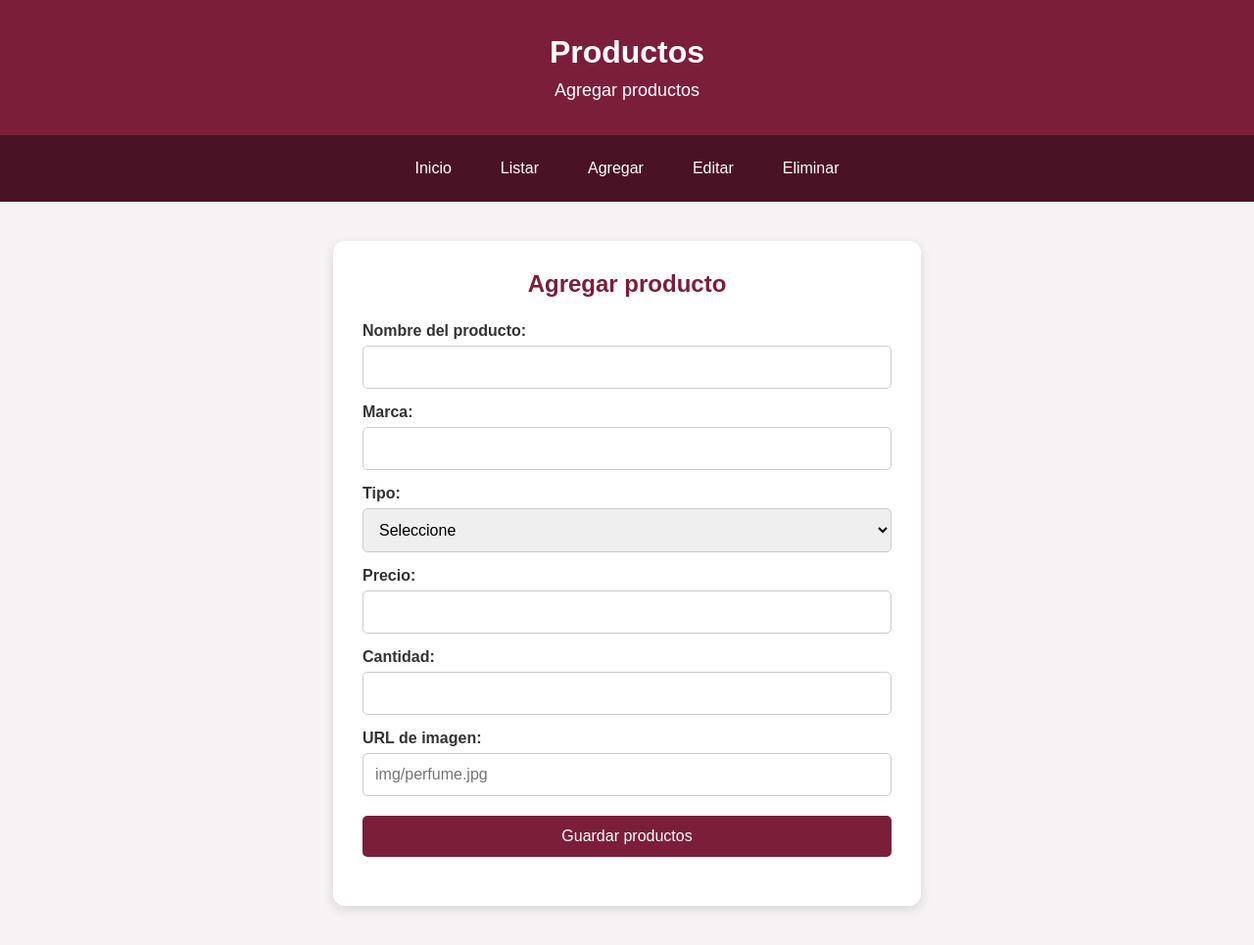
After one commit to Mike13990/base-de-datos-, a PHP site: page /agregar.php in a window 1280 px wide. The commit adds this page. Shown: the whole page at 98% size. Run offline with PHP 8.4, Linux system fonts and the light colour scheme.

Commit message:
crecion de listar agregar

```diff
--- /dev/null
+++ b/manejo de api/agregar.php
@@ -0,0 +1,80 @@
+<!DOCTYPE html>
+<html lang="es">
+<head>
+    <meta charset="UTF-8">
+    <title>Agregar productos</title>
+    <link rel="stylesheet" href="estilos.css">
+</head>
+<body>
+    <header>
+        <h1>Productos</h1>
+        <p>Agregar productos</p>
+    </header>
+    <nav>
+        <a href="index.php">Inicio</a>
+        <a href="listar.php">Listar</a>
+        <a href="agregar.php">Agregar</a>
+        <a href="editar.php">Editar</a>
+        <a href="eliminar.php">Eliminar</a>
+    </nav>
+    <main>
+        <div class="formulario">
+            <h2>Agregar producto</h2>
+            <form id="formProducto">
+                <label>Nombre del producto:</label>
+                <input type="text" id="nombre" required>
+
+                <label>Marca:</label>
+                <input type="text" id="marca" required>
+
+                <label>Tipo:</label>
+                <select id="tipo" required>
+                    <option value="">Seleccione</option>
+                    <option value="Perfume">Perfume</option>
+                    <option value="Locion">Locion</option>
+                </select>
+
+                <label>Precio:</label>
+                <input type="number" id="precio" step="0.01" required>
+
+                <label>Cantidad:</label>
+                <input type="number" id="cantidad" required>
+
+                <label>URL de imagen:</label>
+                <input type="text" id="imagen" placeholder="img/perfume.jpg" required>
+
+                <button type="submit">Guardar productos</button>
+            </form>
+            <p id="mensaje"></p>
+        </div>
+    </main>
+    <script>
+        document.getElementById("formProducto").addEventListener("submit", function(e){
+            e.preventDefault();
+
+            const producto = {
+                nombre: document.getElementById("nombre").value,
+                marca: document.getElementById("marca").value,
+                tipo: document.getElementById("tipo").value,
+                precio: document.getElementById("precio").value,
+                cantidad: document.getElementById("cantidad").value,
+                imagen: document.getElementById("imagen").value
+            };
+
+            fetch("api.php", {
+                method: "POST",
+                headers: {"Content-Type": "application/json"},
+                body: JSON.stringify(producto)
+            })
+            .then(response => response.json())
+            .then(data => {
+                document.getElementById("mensaje").innerText = data.mensaje;
+                document.getElementById("formProducto").reset();
+            })
+            .catch(error => {
+                console.error(error);
+            });
+        });
+    </script>
+</body>
+</html>
--- /dev/null
+++ b/manejo de api/estilos.css
@@ -0,0 +1,310 @@
+* {
+  margin: 0;
+  padding: 0;
+  box-sizing: border-box;
+}
+
+body {
+  font-family: Arial, sans-serif;
+  background: #f7f3f5;
+  color: #333;
+  min-height: 100vh;
+}
+
+header {
+  background: #7b1e3a;
+  color: white;
+  text-align: center;
+  padding: 35px 20px;
+}
+
+header h1 {
+  font-size: 32px;
+  margin-bottom: 10px;
+}
+
+header p {
+  font-size: 18px;
+}
+
+nav {
+  background: #4a1225;
+  display: flex;
+  justify-content: center;
+  align-items: center;
+  gap: 10px;
+  padding: 15px;
+  flex-wrap: wrap;
+}
+
+nav a {
+  color: white;
+  text-decoration: none;
+  padding: 10px 20px;
+  border-radius: 5px;
+  transition: 0.3s;
+}
+
+nav a:hover {
+  background: #a93258;
+  transform: translateY(-2px);
+}
+
+main {
+  width: 90%;
+  max-width: 1100px;
+  margin: 40px auto;
+}
+
+.bienvenida {
+  background: white;
+  padding: 35px;
+  text-align: center;
+  border-radius: 12px;
+  margin-bottom: 35px;
+  box-shadow: 0 4px 12px rgba(0, 0, 0, 0.10);
+}
+
+.bienvenida h2 {
+  color: #7b1e3a;
+  margin-bottom: 15px;
+}
+
+.bienvenida p {
+  font-size: 17px;
+}
+
+.menu-crud {
+  display: grid;
+  grid-template-columns: repeat(auto-fit, minmax(230px, 1fr));
+  gap: 25px;
+}
+
+.card {
+  background: white;
+  padding: 30px 25px;
+  text-align: center;
+  border-radius: 12px;
+  box-shadow: 0 4px 12px rgba(0, 0, 0, 0.12);
+  transition: 0.3s;
+}
+
+.card:hover {
+  transform: translateY(-8px);
+  box-shadow: 0 8px 18px rgba(0, 0, 0, 0.18);
+}
+
+.card h2 {
+  color: #7b1e3a;
+  margin-bottom: 15px;
+}
+
+.card p {
+  line-height: 1.6;
+  margin-bottom: 25px;
+  color: #555;
+}
+
+.icono {
+  font-size: 45px;
+  margin-bottom: 15px;
+}
+
+.boton {
+  display: inline-block;
+  background: #7b1e3a;
+  color: white;
+  text-decoration: none;
+  padding: 12px 20px;
+  border-radius: 6px;
+  transition: 0.3s;
+}
+
+.boton:hover {
+  background: #a93258;
+  transform: scale(1.05);
+}
+
+.boton.eliminar {
+  background: #922b21;
+}
+
+.boton.eliminar:hover {
+  background: #c0392b;
+}
+
+.api-info {
+  background: white;
+  margin-top: 35px;
+  padding: 30px;
+  text-align: center;
+  border-radius: 12px;
+  box-shadow: 0 4px 12px rgba(0, 0, 0, 0.10);
+}
+
+.api-info h2 {
+  color: #7b1e3a;
+  margin-bottom: 15px;
+}
+
+.api-info p {
+  margin-bottom: 20px;
+  color: #555;
+}
+
+.metodos {
+  display: flex;
+  justify-content: center;
+  gap: 15px;
+  flex-wrap: wrap;
+}
+
+.metodos span {
+  padding: 10px 20px;
+  border-radius: 5px;
+  color: white;
+  font-weight: bold;
+}
+
+.get { background: #2874a6; }
+.post { background: #239b56; }
+.put { background: #b9770e; }
+.delete { background: #c0392b; }
+
+footer {
+  background: #4a1225;
+  color: white;
+  text-align: center;
+  padding: 22px;
+  margin-top: 50px;
+}
+
+@media (max-width: 600px) {
+  header h1 {
+    font-size: 25px;
+  }
+
+  nav {
+    flex-direction: column;
+  }
+
+  nav a {
+    width: 90%;
+    text-align: center;
+  }
+
+  main {
+    width: 95%;
+  }
+
+  .card {
+    padding: 25px 15px;
+  }
+}
+
+.titulo {
+  text-align: center;
+  color: #7b1e3a;
+  margin-bottom: 30px;
+}
+
+.productos {
+  display: grid;
+  grid-template-columns: repeat(auto-fit, minmax(230px, 1fr));
+  gap: 25px;
+}
+
+.producto {
+  background: white;
+  padding: 20px;
+  border-radius: 10px;
+  text-align: center;
+  box-shadow: 0 4px 10px rgba(0, 0, 0, 0.12);
+  transition: 0.3s;
+}
+
+.producto:hover {
+  transform: translateY(-5px);
+}
+
+.producto img {
+  width: 100%;
+  height: 200px;
+  object-fit: cover;
+  border-radius: 8px;
+  margin-bottom: 15px;
+}
+
+.producto h2 {
+  color: #7b1e3a;
+  margin-bottom: 15px;
+}
+
+.producto p {
+  margin: 8px 0;
+  color: #555;
+}
+
+.formulario {
+  background: white;
+  max-width: 600px;
+  margin: auto;
+  padding: 30px;
+  border-radius: 12px;
+  box-shadow: 0 4px 12px rgba(0, 0, 0, 0.12);
+}
+
+.formulario h2 {
+  text-align: center;
+  color: #7b1e3a;
+  margin-bottom: 25px;
+}
+
+.formulario label {
+  display: block;
+  margin-top: 15px;
+  margin-bottom: 6px;
+  font-weight: bold;
+}
+
+.formulario input,
+.formulario select {
+  width: 100%;
+  padding: 12px;
+  border: 1px solid #ccc;
+  border-radius: 5px;
+  font-size: 16px;
+}
+
+.formulario button {
+  width: 100%;
+  margin-top: 20px;
+  padding: 12px;
+  border: none;
+  border-radius: 5px;
+  background: #7b1e3a;
+  color: white;
+  font-size: 16px;
+  cursor: pointer;
+}
+
+.formulario button:hover {
+  background: #a93258;
+}
+
+#mensaje {
+  margin-top: 20px;
+  text-align: center;
+  font-weight: bold;
+  color: #239b56;
+}
+
+.error {
+  color: #c0392b;
+  text-align: center;
+  margin-top: 20px;
+}
+
+.btn-eliminar {
+  background: #c0392b;
+}
--- a/manejo de api/index.html
+++ b/manejo de api/index.php
@@ -64,7 +64,7 @@
         </section>
     </main>
     <footer>
-        <p>Sistema de Ventas de Perfumes | PHP + MySQL + API REST | AlexHrz2026©</p>
+        <p>Sistema de Ventas de Perfumes | PHP + MySQL + API REST | Mike2026©</p>
     </footer>
 </body>
 </html>
```
Also changed, not shown: manejo de api/api.php (added, +77 -0 lines), manejo de api/conexion.php (added, +15 -0 lines), manejo de api/listar.php (added, +55 -0 lines), respaldo.sql (added, +179 -0 lines), manejo de api/editar.php (added), manejo de api/imagenes/212-vip.webp (added), manejo de api/imagenes/acqua-di-gio.jpg (added), manejo de api/imagenes/ck-one.webp (added), manejo de api/imagenes/eros.jpg (added), manejo de api/imagenes/good-girl.jpg (added), manejo de api/imagenes/invictus.jpg (added), manejo de api/imagenes/light-blue.webp (added), manejo de api/imagenes/one-million.jpg (added), respaldo_ventas.sql (deleted).
